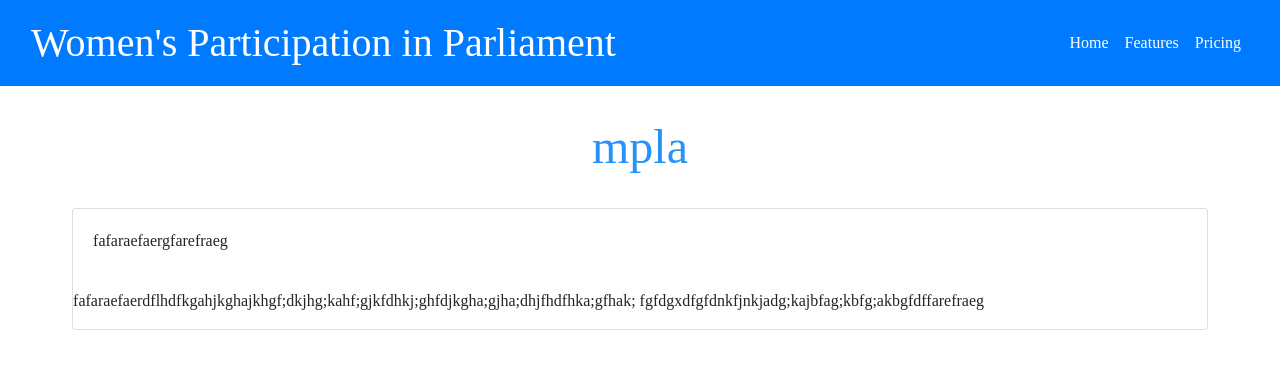
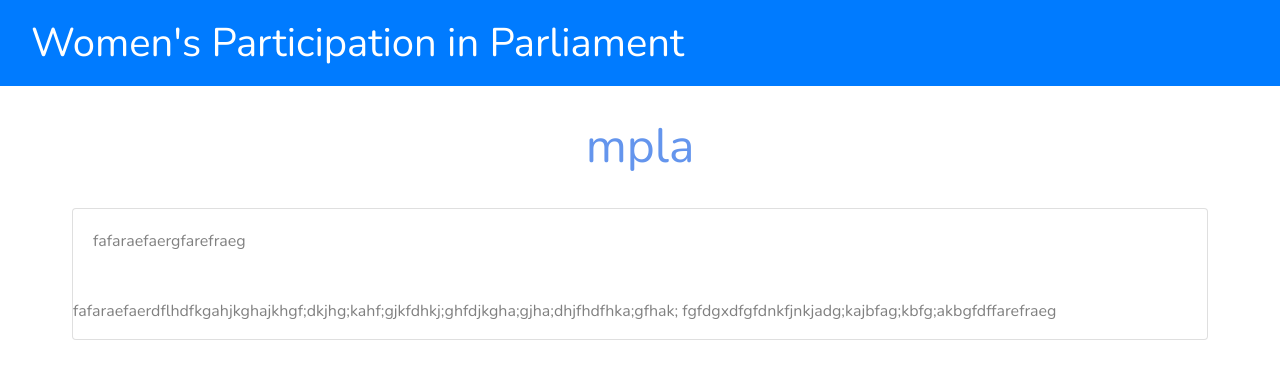
Before and after one commit to Mafaldim/women-in-parliament, a Flask app: page / in a window 1280 px wide. Shown: the top 379 px of the page. Run offline with Flask 2, Linux system fonts and the light colour scheme; some libraries are stand-ins or nearby versions; some web fonts are replaced.

Commit message:
updated style

```diff
--- a/flaskapp/application/static/main.css
+++ b/flaskapp/application/static/main.css
@@ -1,44 +1,53 @@
 
-@font-face {
-  font-family: "lobsterregular";
-  src: url("./fonts/lobster-regular-webfont.woff2") format("woff2"),
-    url("./fonts/lobster-regular-webfont.woff") format("woff");
-  font-weight: bold;
-  font-style: normal;
-}
-
-@font-face {
-  font-family: "work_sansregular";
-  src: url("./fonts/worksans-variablefont_wght-webfont.woff2") format("woff2"),
-    url("./fonts/worksans-variablefont_wght-webfont.woff") format("woff");
-  font-weight: normal;
-  font-style: normal;
+.title{
+  font-family: "Nunito", sans-serif;
+  color: Gray;
 }
 
 * {
   padding: 0px;
   margin: 0;
-  font-family: work_sansregular;
+  font-family: 'Nunito', sans-serif;
+  color: Gray;
 }
 
 .navbar-text {
-  color: rgb(250, 250, 250);
+  font-family: 'Nunito', sans-serif;
 }
 
 .navbar-brand {
-  color: rgb(250, 250, 250);
-  font-family: lobsterregular;
+  font-family: 'Nunito', sans-serif;
   font-size: 2.5rem;
 }
 
 .navbar-brand:hover {
-  color: rgb(250, 250, 250);
-  font-family: lobsterregular;
+  font-family: 'Nunito', sans-serif;
 }
 
 .site-header-logo h1 {
-  color: rgb(39, 147, 248);
-  font-family: lobsterregular;
+  color: CornflowerBlue;
+  font-family: 'Nunito', sans-serif;
   font-size: 3rem;
   margin-top: 2rem;
 }
+
+div.container {
+  display: grid;
+  grid-template-columns: 500px 5px auto;
+  grid-template-rows: auto;
+}
+
+div.left {
+  width: 80px;
+  float: left;
+}
+
+div.right {
+  margin-left: 300px;
+  padding-top: 10px;
+  background-color: Silver;
+}
+
+div.clear {
+  clear: both;
+}
--- a/flaskapp/application/templates/layout.html
+++ b/flaskapp/application/templates/layout.html
@@ -5,8 +5,16 @@
     <meta http-equiv="X-UA-Compatible" content="IE=edge">
     <meta name="viewport" content="width=device-width, initial-scale=1.0">
     <link rel="stylesheet" href="https://cdn.jsdelivr.net/npm/bootstrap@4.5.3/dist/css/bootstrap.min.css" integrity="sha384-TX8t27EcRE3e/ihU7zmQxVncDAy5uIKz4rEkgIXeMed4M0jlfIDPvg6uqKI2xXr2" crossorigin="anonymous">
+
+    <!-- custom CSS file -->
     <link rel="stylesheet" href="{{url_for('static',filename = 'main.css')}}"
     type="text/css">
+
+    <!-- Google Fonts -->
+    <link rel="preconnect" href="https://fonts.googleapis.com">
+    <link rel="preconnect" href="https://fonts.gstatic.com" crossorigin>
+    <link href="https://fonts.googleapis.com/css2?family=Nunito:wght@200&display=swap" rel="stylesheet">
+
     {% if title %}
     <title>Women Representation in Parliament-{{title}}</title>
     {% else %}
@@ -17,25 +25,9 @@
     <script src="https://code.jquery.com/jquery-3.5.1.slim.min.js" integrity="sha384-DfXdz2htPH0lsSSs5nCTpuj/zy4C+OGpamoFVy38MVBnE+IbbVYUew+OrCXaRkfj" crossorigin="anonymous"></script>
 <script src="https://cdn.jsdelivr.net/npm/bootstrap@4.5.3/dist/js/bootstrap.bundle.min.js" integrity="sha384-ho+j7jyWK8fNQe+A12Hb8AhRq26LrZ/JpcUGGOn+Y7RsweNrtN/tE3MoK7ZeZDyx" crossorigin="anonymous"></script>
 
-<nav class="navbar navbar-expand-lg navbar-dark bg-primary">
+<nav class="navbar navbar-expand-lg navbar-dark bg-primary" style="background-color:CornflowerBlue;">
     <div class="container-fluid">
-      <a class="navbar-brand" href="#">Women's Participation in Parliament</a>
-      <button class="navbar-toggler" type="button" data-bs-toggle="collapse" data-bs-target="#navbarText" aria-controls="navbarText" aria-expanded="false" aria-label="Toggle navigation">
-        <span class="navbar-toggler-icon"></span>
-      </button>
-      <div class="collapse navbar-collapse" id="navbarText">
-        <ul class="navbar-nav ml-auto mb-2 mb-lg-0">
-          <li class="nav-item">
-            <a class="nav-link text-white" href="#">Home</a>
-          </li>
-          <li class="nav-item">
-            <a class="nav-link text-white" href="#">Features</a>
-          </li>
-          <li class="nav-item">
-            <a class="nav-link text-white" href="#">Pricing</a>
-          </li>
-        </ul>
-      </div>
+      <a class="navbar-brand">Women's Participation in Parliament</a>
     </div>
 </nav>
 
```
Also changed, not shown: flaskapp/application/static/MwQ5bhbm2POE6VhLPJp6qGI.ttf (added).
